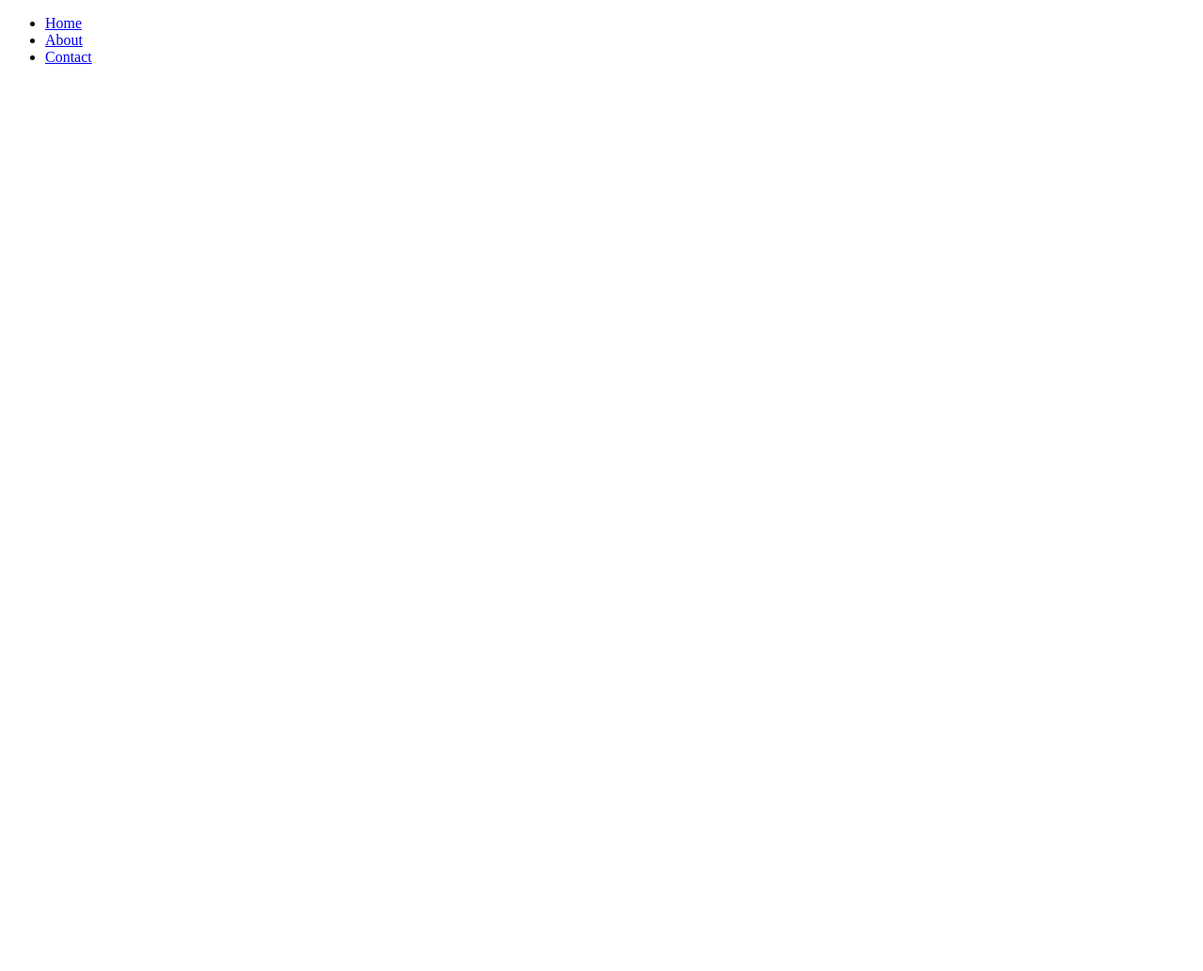
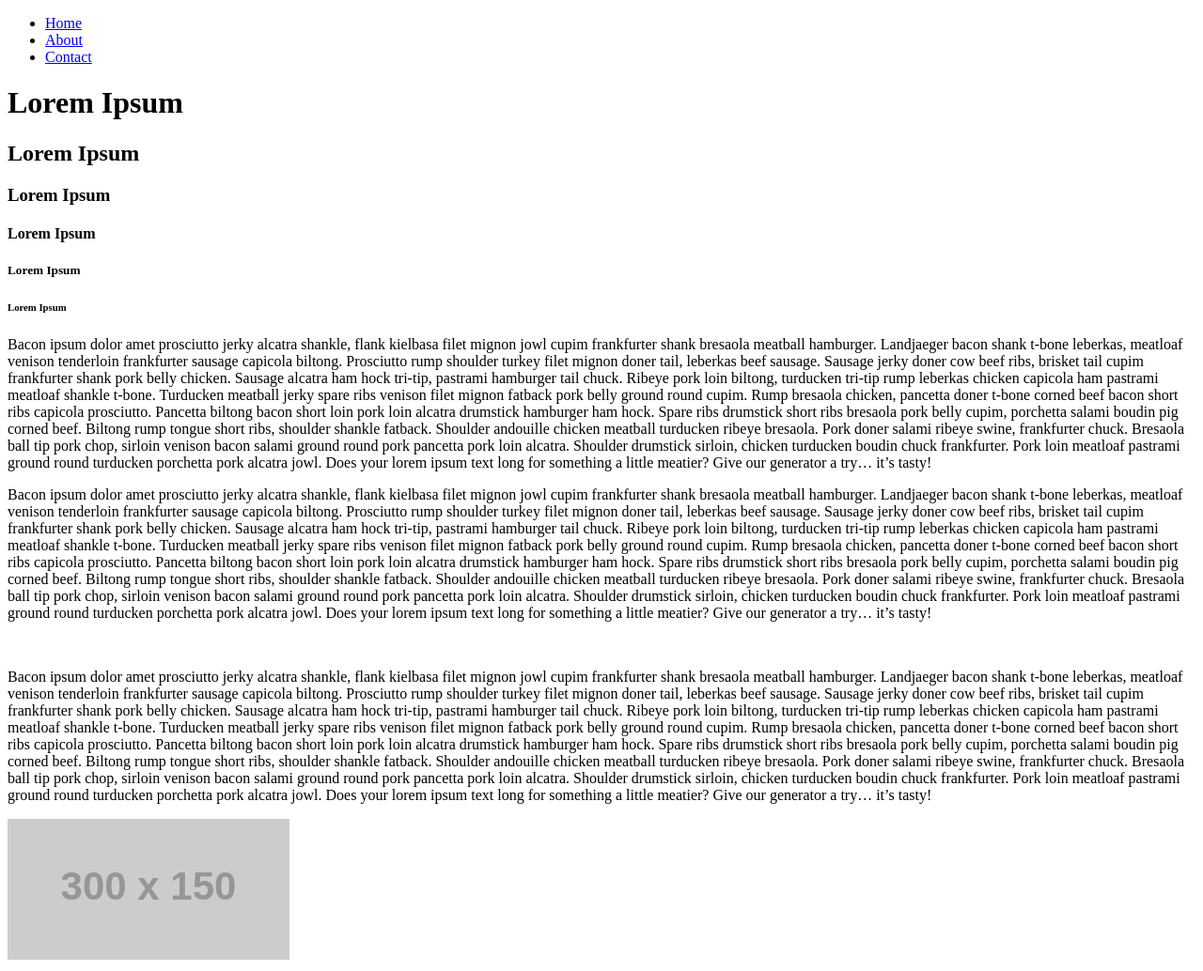
Before and after one commit to dfparra/simple_page, a website: page public/html/index.html in a window 1280 px wide. Shown: the whole page at 94% size. Before the commit the page ends 800 px from the top, so only its background shows below. Drawn offline with Linux system fonts and the light colour scheme; placeholder pictures from the web are drawn by us.

Commit message:
fleshed out home page

```diff
--- a/public/html/index.html
+++ b/public/html/index.html
@@ -20,5 +20,49 @@
       </ul>
     </div>
     <!-- End of Navigation -->
+    <div>
+      <h1>Lorem Ipsum</h1>
+      <h2>Lorem Ipsum</h2>
+      <h3>Lorem Ipsum</h3>
+      <h4>Lorem Ipsum</h4>
+      <h5>Lorem Ipsum</h5>
+      <h6>Lorem Ipsum</h6>
+    </div>
+    <!--Heading/Title -->
+    <div>
+      <p>
+        Bacon ipsum dolor amet prosciutto jerky alcatra shankle, flank kielbasa filet mignon jowl cupim frankfurter shank bresaola meatball hamburger. Landjaeger bacon shank t-bone leberkas, meatloaf venison tenderloin frankfurter sausage capicola biltong. Prosciutto rump shoulder turkey filet mignon doner tail, leberkas beef sausage. Sausage jerky doner cow beef ribs, brisket tail cupim frankfurter shank pork belly chicken. Sausage alcatra ham hock tri-tip, pastrami hamburger tail chuck.
+
+Ribeye pork loin biltong, turducken tri-tip rump leberkas chicken capicola ham pastrami meatloaf shankle t-bone. Turducken meatball jerky spare ribs venison filet mignon fatback pork belly ground round cupim. Rump bresaola chicken, pancetta doner t-bone corned beef bacon short ribs capicola prosciutto. Pancetta biltong bacon short loin pork loin alcatra drumstick hamburger ham hock.
+
+Spare ribs drumstick short ribs bresaola pork belly cupim, porchetta salami boudin pig corned beef. Biltong rump tongue short ribs, shoulder shankle fatback. Shoulder andouille chicken meatball turducken ribeye bresaola. Pork doner salami ribeye swine, frankfurter chuck. Bresaola ball tip pork chop, sirloin venison bacon salami ground round pork pancetta pork loin alcatra. Shoulder drumstick sirloin, chicken turducken boudin chuck frankfurter. Pork loin meatloaf pastrami ground round turducken porchetta pork alcatra jowl.
+
+Does your lorem ipsum text long for something a little meatier? Give our generator a try… it’s tasty!
+      </p>
+      <p>
+        Bacon ipsum dolor amet prosciutto jerky alcatra shankle, flank kielbasa filet mignon jowl cupim frankfurter shank bresaola meatball hamburger. Landjaeger bacon shank t-bone leberkas, meatloaf venison tenderloin frankfurter sausage capicola biltong. Prosciutto rump shoulder turkey filet mignon doner tail, leberkas beef sausage. Sausage jerky doner cow beef ribs, brisket tail cupim frankfurter shank pork belly chicken. Sausage alcatra ham hock tri-tip, pastrami hamburger tail chuck.
+
+Ribeye pork loin biltong, turducken tri-tip rump leberkas chicken capicola ham pastrami meatloaf shankle t-bone. Turducken meatball jerky spare ribs venison filet mignon fatback pork belly ground round cupim. Rump bresaola chicken, pancetta doner t-bone corned beef bacon short ribs capicola prosciutto. Pancetta biltong bacon short loin pork loin alcatra drumstick hamburger ham hock.
+
+Spare ribs drumstick short ribs bresaola pork belly cupim, porchetta salami boudin pig corned beef. Biltong rump tongue short ribs, shoulder shankle fatback. Shoulder andouille chicken meatball turducken ribeye bresaola. Pork doner salami ribeye swine, frankfurter chuck. Bresaola ball tip pork chop, sirloin venison bacon salami ground round pork pancetta pork loin alcatra. Shoulder drumstick sirloin, chicken turducken boudin chuck frankfurter. Pork loin meatloaf pastrami ground round turducken porchetta pork alcatra jowl.
+
+Does your lorem ipsum text long for something a little meatier? Give our generator a try… it’s tasty!
+      </p>
+      <br>
+      <p>
+        Bacon ipsum dolor amet prosciutto jerky alcatra shankle, flank kielbasa filet mignon jowl cupim frankfurter shank bresaola meatball hamburger. Landjaeger bacon shank t-bone leberkas, meatloaf venison tenderloin frankfurter sausage capicola biltong. Prosciutto rump shoulder turkey filet mignon doner tail, leberkas beef sausage. Sausage jerky doner cow beef ribs, brisket tail cupim frankfurter shank pork belly chicken. Sausage alcatra ham hock tri-tip, pastrami hamburger tail chuck.
+
+Ribeye pork loin biltong, turducken tri-tip rump leberkas chicken capicola ham pastrami meatloaf shankle t-bone. Turducken meatball jerky spare ribs venison filet mignon fatback pork belly ground round cupim. Rump bresaola chicken, pancetta doner t-bone corned beef bacon short ribs capicola prosciutto. Pancetta biltong bacon short loin pork loin alcatra drumstick hamburger ham hock.
+
+Spare ribs drumstick short ribs bresaola pork belly cupim, porchetta salami boudin pig corned beef. Biltong rump tongue short ribs, shoulder shankle fatback. Shoulder andouille chicken meatball turducken ribeye bresaola. Pork doner salami ribeye swine, frankfurter chuck. Bresaola ball tip pork chop, sirloin venison bacon salami ground round pork pancetta pork loin alcatra. Shoulder drumstick sirloin, chicken turducken boudin chuck frankfurter. Pork loin meatloaf pastrami ground round turducken porchetta pork alcatra jowl.
+
+Does your lorem ipsum text long for something a little meatier? Give our generator a try… it’s tasty!
+      </p>
+    </div>
+    <!--Paragraph/Hook-->
+    <div>
+      <img src=" http://placehold.it/300x150" alt="Some Stuff and things">
+    </div>
+    <!--Catchy Image-->
   </body>
 </html>
```
